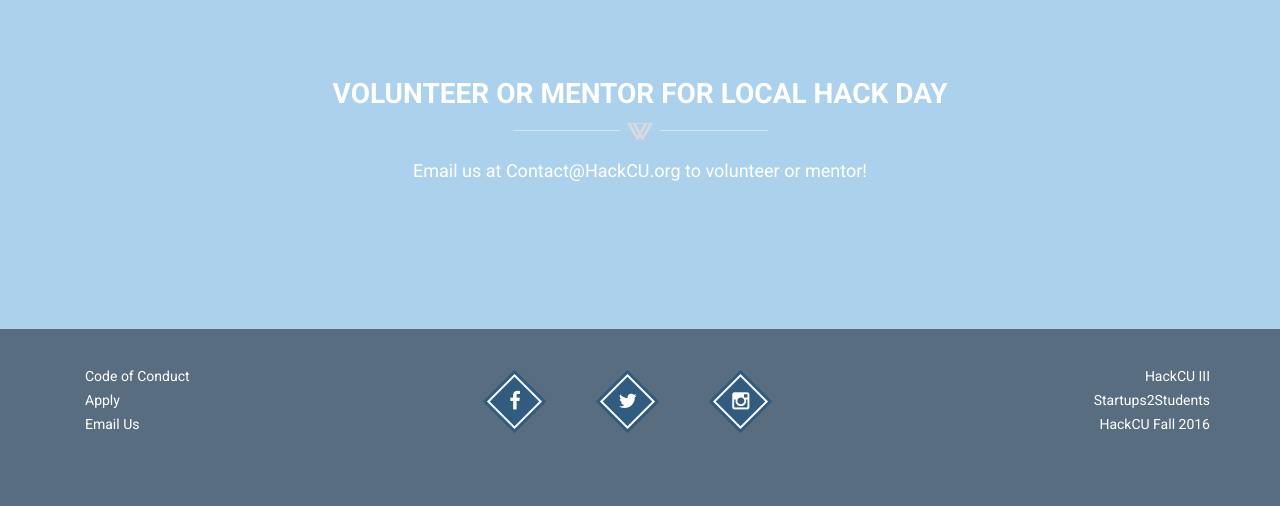
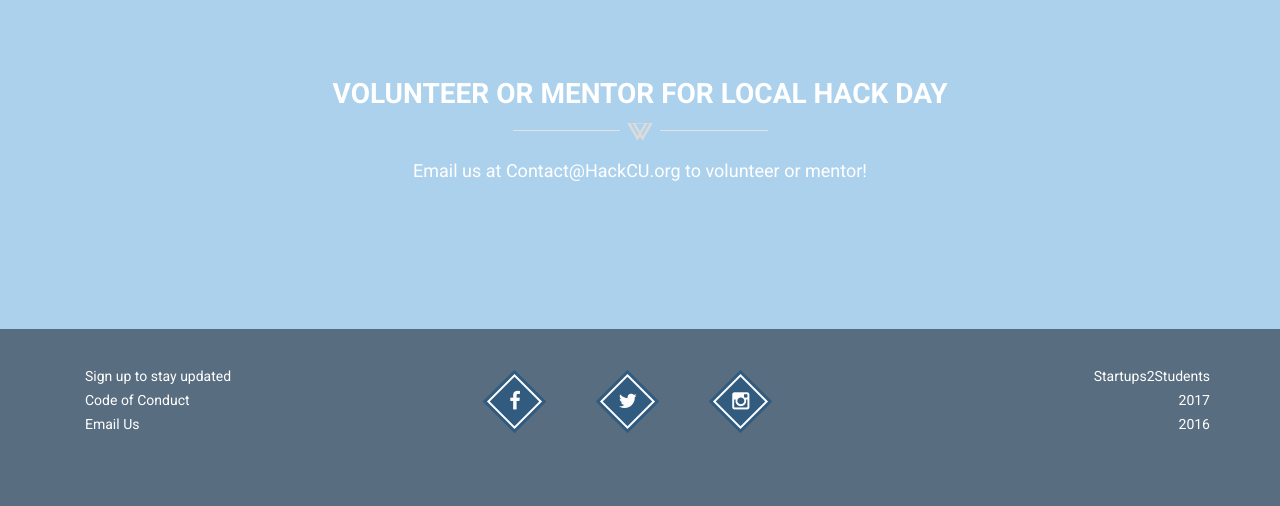
Before and after one commit to HackCU/LocalHackDay, a PHP site: page /index.php in a window 1280 px wide. Shown: the part 5796-6302 px from the top of the page. Run offline with PHP 8.4, Linux system fonts and the light colour scheme.

Commit message:
Update footer

```diff
--- a/website/footer.php
+++ b/website/footer.php
@@ -6,9 +6,8 @@
                 <div class="col-sm-4 col-md-4">
                     <div class="container">
                         <ul class="imp-links">
-                            <li><a target="_blank" href="https://static.mlh.io/docs/mlh-code-of-conduct.pdf">Code of
-                                    Conduct</a></li>
-                            <li><a href="https://localhackday.mlh.io/find-an-event/">Apply</a></li>
+                            <li><a target="_blank" href="https://hackcu.org">Sign up to stay updated</a></li>
+                            <li><a target="_blank" href="https://static.mlh.io/docs/mlh-code-of-conduct.pdf">Code of Conduct</a></li>
                             <li><a target="_blank" href="mailto:contact@hackcu.org">Email Us</a></li>
                         </ul>
                     </div>
@@ -32,9 +31,9 @@
                 <div class="col-sm-4 col-md-4 text-right">
 
                     <ul class="imp-links">
-                        <li><a target="_blank" href="https://2017.hackcu.org/">HackCU III</a></li>
-                        <li><a target="_blank" href="https://startups2students.hackcu.org/">Startups2Students</a></li>
-                        <li><a target="_blank" href="https://2016.hackcu.org/">HackCU Fall 2016</a></li>
+                        <li><a target="_blank" href="https://startups2students.org/">Startups2Students</a></li>
+                        <li><a target="_blank" href="https://2017.hackcu.org/">2017</a></li>
+                        <li><a target="_blank" href="https://2016.hackcu.org/">2016</a></li>
                     </ul>
 
                 </div>
```
